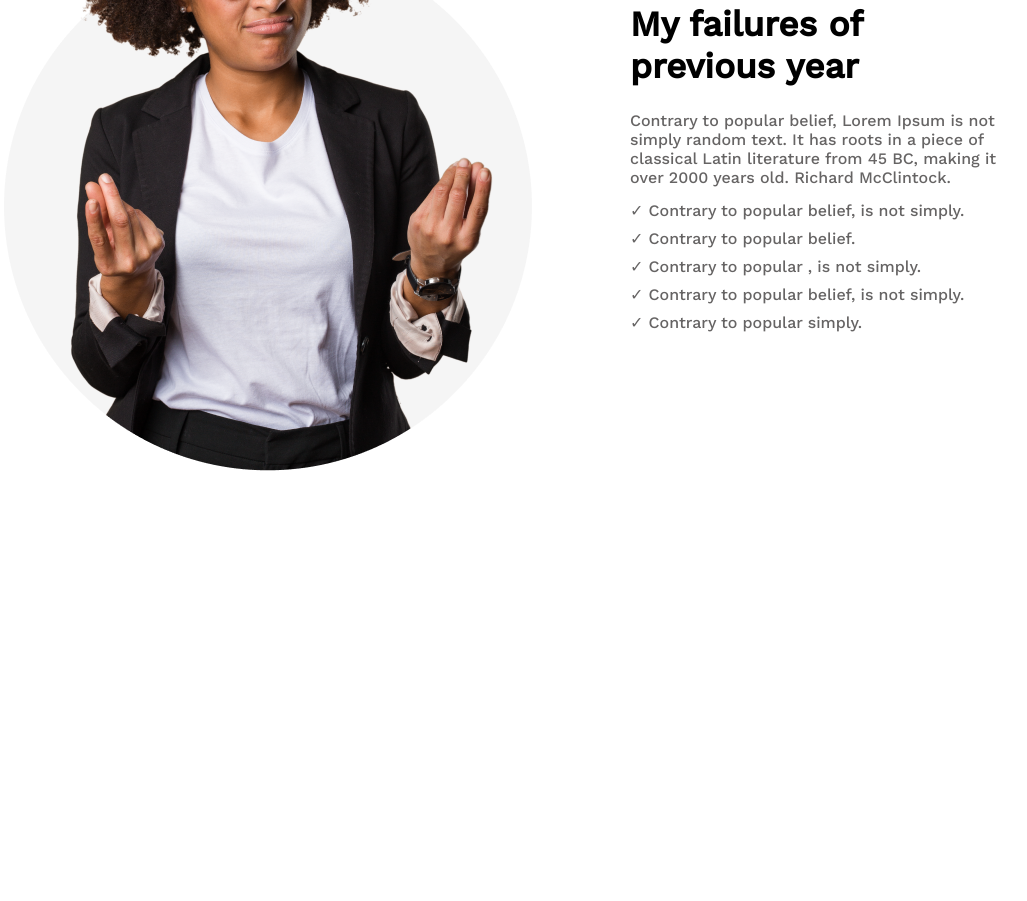
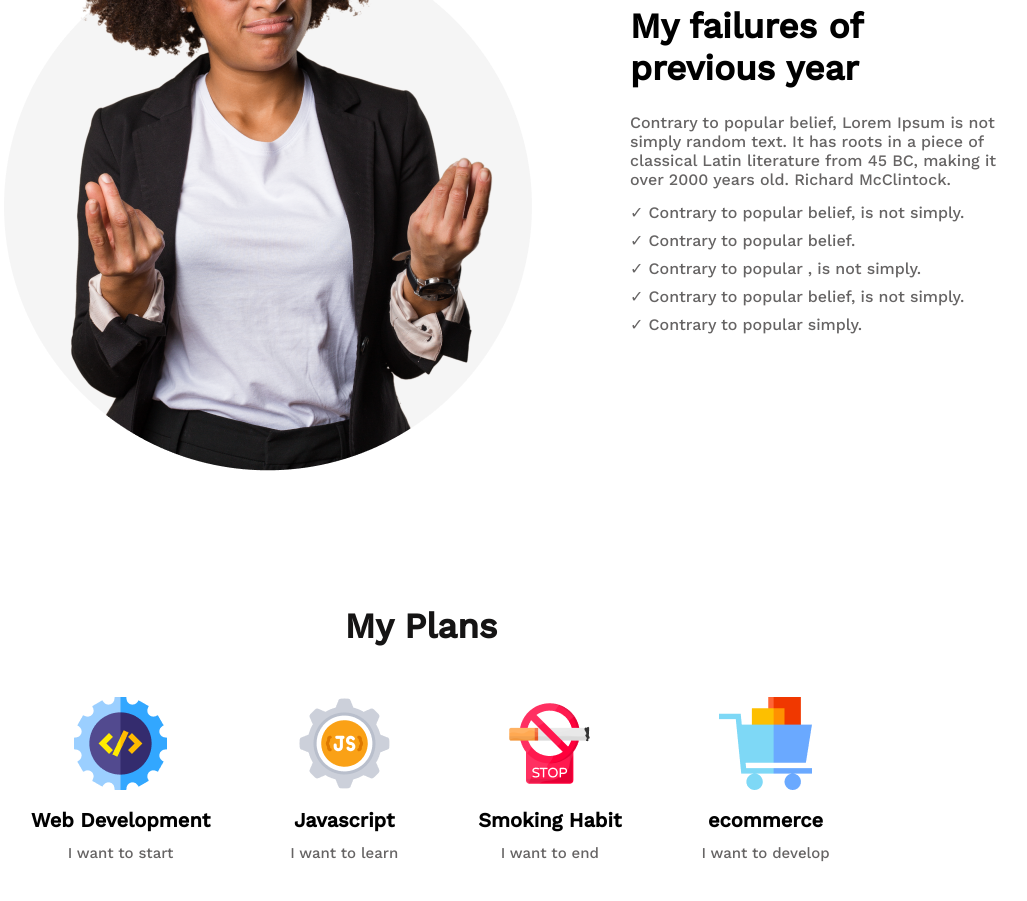
Before and after one commit to BackDevBin/new-year-ass, a plain HTML site: page index.html in a window 1280 px wide. Shown: the part 1133-2034 px from the top of the page, without its empty margins (219-1246 px from the left). Before the commit the page ends 1608 px from the top, so only its background shows below. Drawn offline with nearby package versions, Linux system fonts and the light colour scheme.

Commit message:
My Plan Section completed

```diff
--- a/index.html
+++ b/index.html
@@ -1,36 +1,43 @@
 <!DOCTYPE html>
 <html lang="en">
+
 <head>
     <meta charset="UTF-8">
     <meta http-equiv="X-UA-Compatible" content="IE=edge">
     <meta name="viewport" content="width=device-width, initial-scale=1.0">
-    <title>New Year First Assignment</title>
+    <title>First Assignment: New Year</title>
     <link rel="stylesheet" href="style/style.css">
 
-    <link rel="preconnect" href="https://fonts.googleapis.com"><link rel="preconnect" href="https://fonts.gstatic.com" crossorigin><link href="https://fonts.googleapis.com/css2?family=Open+Sans:wght@500&family=Work+Sans:wght@500&display=swap" rel="stylesheet">
+    <link rel="preconnect" href="https://fonts.googleapis.com">
+    <link rel="preconnect" href="https://fonts.gstatic.com" crossorigin>
+    <link href="https://fonts.googleapis.com/css2?family=Open+Sans:wght@500&family=Work+Sans:wght@500&display=swap"
+        rel="stylesheet">
 
 </head>
 
 <body>
     <header class="header-class">
         <div class="header-div">
-        <h1 class="header-title">All Thinks Are Possible If You believe</h1>
-        <p class="header-para">There are many variations of passages of Lorem Ipsum available, but the majority have suffered alteration in some form, by injected humour, or randomised words</p>
-        <button class="header-btn">Contact Us</button>
-    </div>
+            <h1 class="header-title">All Thinks Are Possible If You believe</h1>
+            <p class="header-para">There are many variations of passages of Lorem Ipsum available, but the majority have
+                suffered alteration in some form, by injected humour, or randomised words</p>
+            <button class="header-btn">Contact Us</button>
+        </div>
     </header>
 
     <main>
         <section class="section-class">
 
             <div class="section-div">
-                <div class="image-div">
+                <div>
                     <img src="images/person.png" alt="Location missing">
                 </div>
-                <div class="content-div">
+                <div>
                     <h3 class="content-title">My failures of previous year</h3>
                     <div class="para-container">
-                        <p class="content-para">Contrary to popular belief, Lorem Ipsum is not simply random text. It has roots in a piece of classical Latin literature from 45 BC, making it over 2000 years old. Richard McClintock.</p>
+                        <p class="content-para">Contrary to popular belief, Lorem Ipsum is not simply random text. It
+                            has roots in a piece of classical Latin literature from 45 BC, making it over 2000 years
+                            old. Richard McClintock.</p>
                         <p class="content-para-list">&check; Contrary to popular belief, is not simply.</p>
                         <p class="content-para-list">&check; Contrary to popular belief.</p>
                         <p class="content-para-list">&check; Contrary to popular , is not simply.</p>
@@ -43,6 +50,39 @@
             </div>
 
         </section>
+
+        <h3 class="my-plan">My Plans</h3>
+
+        <section class="plan-section">
+
+            <div class="section-div">
+
+                <div class="plan-item">
+                    <img src="images/icons/web.png" alt="Missing">
+                    <h4 class="plan-sub">Web Development</h4>
+                    <p class="plan-para">I want to start</p>
+                </div>
+                <div class="plan-item">
+                    <img src="images/icons/js.png" alt="Missing">
+                    <h4 class="plan-sub">Javascript</h4>
+                    <p class="plan-para">I want to learn</p>
+                </div>
+                <div class="plan-item">
+                    <img src="images/icons/smoke.png" alt="Missing">
+                    <h4 class="plan-sub">Smoking Habit</h4>
+                    <p class="plan-para">I want to end    </p>
+                </div>
+                <div class="plan-item">
+                    <img src="images/icons/ecom.png" alt="Missing">
+                    <h4 class="plan-sub">ecommerce</h4>
+                    <p class="plan-para">I want to develop</p>
+                </div>
+
+            </div>
+
+        </section>
     </main>
+
 </body>
+
 </html>
--- a/style/style.css
+++ b/style/style.css
@@ -51,7 +51,8 @@
 
 
 .section-class {
-    margin: 0 250px 0 200px;
+    margin: 0 268px 130px 200px;
+
 }
 
 .section-div {
@@ -60,13 +61,6 @@
     gap: 80px;
 }
 
-.image-div {
-    width: 569px;
-    height: 723.3px;
-}
-
-.content-div {}
-
 .content-title {
     font-weight: 700;
     font-size: 35px;
@@ -74,7 +68,7 @@
     padding-right: 40px;
 }
 
-.para-container{
+.para-container {
     width: 400px;
     height: 104px;
 }
@@ -85,9 +79,39 @@
     font-size: 16px;
     margin-bottom: 14px;
 }
-.content-para-list{
+
+.content-para-list {
     color: #666464;
     font-weight: 300;
     font-size: 16px;
     margin-bottom: 9px;
 }
+
+/* ...My - Plan - Section..... */
+
+.my-plan {
+    text-align: center;
+    margin-bottom: 50px;
+    color: #151414;
+    font-weight: 700;
+    font-size: 35px;
+}
+
+.plan-section {
+    margin: 0 230px 125px 250px;
+}
+
+.plan-item{
+    text-align: center;
+}
+.plan-sub{
+    font-weight: 700;
+    font-size: 20px;
+    padding-top: 14px;
+}
+.plan-para{
+    font-weight: 500;
+    font-size: 15px;
+    color: #666464;
+    padding-top: 12px;
+}
```
